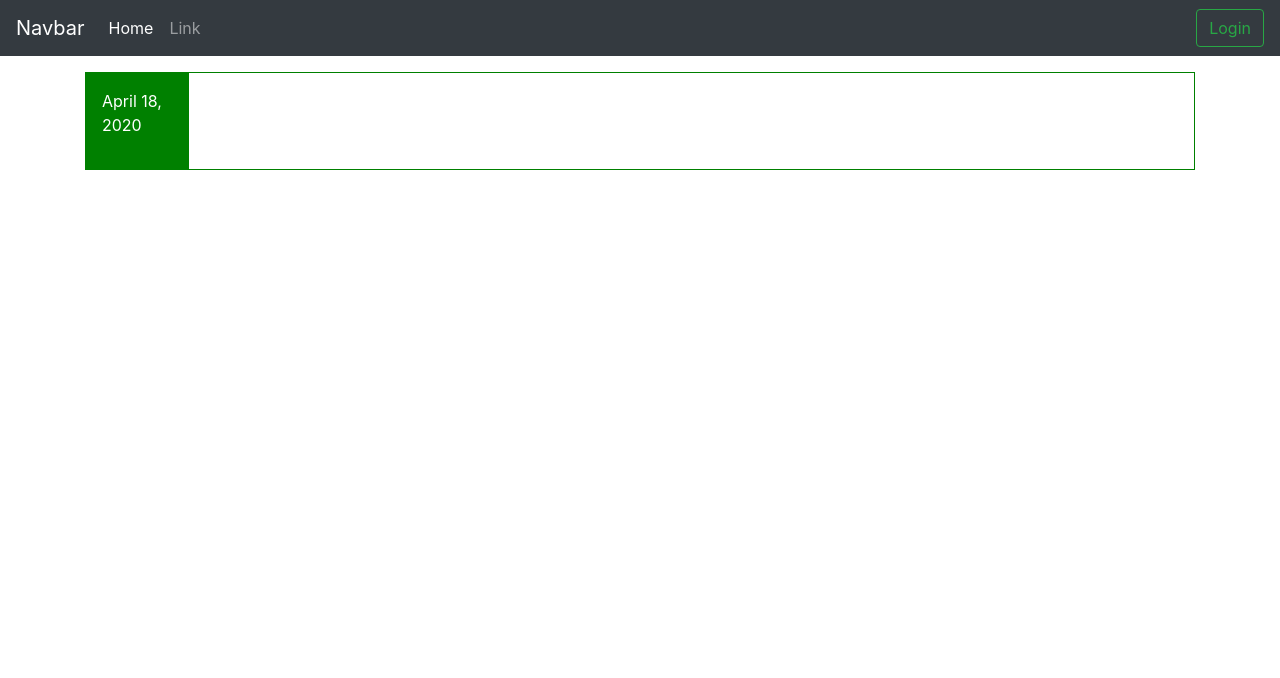
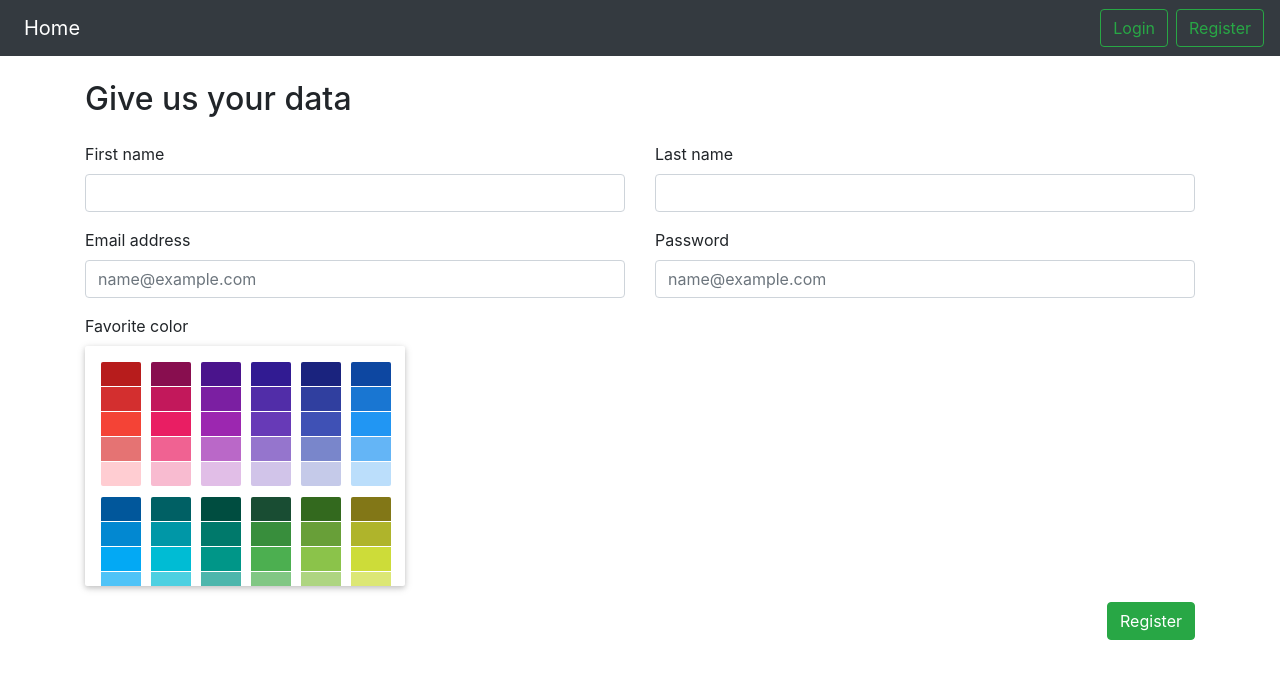
Before and after one commit to Frontend-2-2020/eindwerk-FE-DEV-Thomas, a React (Create React App) app: page /register in a window 1280 px wide. Shown: the top 678 px of the page. Built offline with nearby package versions, Linux system fonts and the light colour scheme; no server answers.

Commit message:
Eerste versie van registerform. Werkt nog niet.

```diff
--- a/package.json
+++ b/package.json
@@ -11,6 +11,7 @@
     "formik": "^2.1.4",
     "node-sass": "^4.13.1",
     "react": "^16.13.1",
+    "react-color": "^2.18.0",
     "react-dom": "^16.13.1",
     "react-redux": "^7.2.0",
     "react-router-dom": "^5.1.2",
--- a/src/App.js
+++ b/src/App.js
@@ -1,9 +1,12 @@
 import React, { Component } from "react";
+import { BrowserRouter as Router, Switch, Route } from "react-router-dom";
+
 import Navbar from "./components/Navbar";
-import { BrowserRouter as Router, Switch, Route, Link } from "react-router-dom";
 
 import Home from "./pages/Home";
 import PostDetail from "./pages/PostDetail";
+import Login from "./pages/Login";
+import Register from "./pages/Register";
 
 class App extends Component {
   render() {
@@ -12,6 +15,8 @@ class App extends Component {
         <Navbar />
         <Router>
           <Switch>
+            <Route path="/login" component={Login}></Route>
+            <Route path="/register" component={Register}></Route>
             <Route path="/:id" component={PostDetail}></Route>
             <Route path={["/", "/:page"]} exact component={Home}></Route>
           </Switch>
--- a/src/components/Login.js
+++ b/src/components/LoginBtn.js
@@ -2,7 +2,7 @@ import React, { Component } from "react";
 import PropTypes from "prop-types";
 import { connect } from "react-redux";
 
-class Login extends Component {
+class LoginBtn extends Component {
   render() {
     const { isLoggedIn, logout, login } = this.props;
 
@@ -37,7 +37,7 @@ class Login extends Component {
   }
 }
 
-Login.propTypes = {
+LoginBtn.propTypes = {
   isLoggedIn: PropTypes.bool.isRequired,
   login: PropTypes.func.isRequired,
   logout: PropTypes.func.isRequired,
@@ -56,4 +56,4 @@ const mapDispatchToProps = (dispatch) => {
   };
 };
 
-export default connect(mapStateToProps, mapDispatchToProps)(Login);
+export default connect(mapStateToProps, mapDispatchToProps)(LoginBtn);
--- a/src/components/Navbar.js
+++ b/src/components/Navbar.js
@@ -1,26 +1,30 @@
 import React, { Component } from "react";
-import Login from "./Login";
 
 class Navbar extends Component {
   render() {
     return (
       <nav className="navbar navbar-expand navbar-dark bg-dark">
-        <a className="navbar-brand" href="#">
-          Navbar
-        </a>
         <ul className="navbar-nav mr-auto">
           <li className="nav-item active">
-            <a className="nav-link" href="#">
+            <a className="navbar-brand nav-link" href="/">
               Home <span className="sr-only">(current)</span>
             </a>
           </li>
-          <li className="nav-item">
-            <a className="nav-link" href="#">
-              Link
-            </a>
-          </li>
         </ul>
-        <Login />
+        <div>
+          <a
+            className="btn btn-outline-success my-2 my-sm-0 ml-2"
+            href="/login"
+          >
+            Login
+          </a>
+          <a
+            className="btn btn-outline-success my-2 my-sm-0 ml-2"
+            href="/register"
+          >
+            Register
+          </a>
+        </div>
       </nav>
     );
   }
--- /dev/null
+++ b/src/components/forms/RegisterForm.js
@@ -0,0 +1,110 @@
+import React, { Component } from "react";
+import { Form, Field, ErrorMessage } from "formik";
+import { API } from "../../helpers";
+import { SwatchesPicker } from "react-color";
+
+class RegisterForm extends Component {
+  componentDidMount() {
+    API.get("users/44").then((response) => {
+      console.log(response.data);
+    });
+  }
+
+  state = {
+    color: "#00000",
+  };
+
+  handleColorChange = (color) => {
+    // Het kleur component werkt door de huidig geselecteerde kleur in de state op te slaan, dit is heel handig
+    // om daar bij het versturen dan de waarde van uit te lezen.
+    this.setState({ color: color.hex });
+  };
+
+  render() {
+    return (
+      <Form>
+        <h2>Give us your data</h2>
+        <div className="row mt-4">
+          <div className="col">
+            <div className="form-group">
+              <label htmlFor="first_name"> First name </label>
+              <Field
+                type="text"
+                name="first_name"
+                className="form-control"
+                id="first_name"
+              />
+              <ErrorMessage
+                name="first_name"
+                render={(error) => <div className="error">{error}</div>}
+              />
+            </div>
+          </div>
+
+          <div className="col">
+            <div className="form-group">
+              <label htmlFor="last_name"> Last name </label>
+              <Field
+                type="text"
+                name="last_name"
+                className="form-control"
+                id="last_name"
+              />
+              <ErrorMessage name="last_name" />
+            </div>
+          </div>
+        </div>
+        <div className="row">
+          <div className="col">
+            <div className="form-group">
+              <label htmlFor="email"> Email address </label>
+              <Field
+                type="email"
+                name="email"
+                className="form-control"
+                id="email"
+                placeholder="name@example.com"
+              />
+              <ErrorMessage name="email" />
+            </div>
+          </div>
+          <div className="col">
+            <div className="form-group">
+              <label htmlFor="password"> Password </label>
+              <Field
+                type="password"
+                name="password"
+                className="form-control"
+                id="password"
+                placeholder="name@example.com"
+              />
+              <ErrorMessage name="email" />
+            </div>
+          </div>
+        </div>
+        <div className="row">
+          <div className="col">
+            <div className="form-group">
+              <label htmlFor="favorite_color">Favorite color</label>
+              <SwatchesPicker
+                color={this.state.color}
+                onChangeComplete={this.handleColorChange}
+              />
+            </div>
+          </div>
+        </div>
+        <div className="row">
+          <div className="col">
+            <input
+              type="submit"
+              value="Register"
+              className="btn btn-success float-right"
+            />
+          </div>
+        </div>
+      </Form>
+    );
+  }
+}
+
+export default RegisterForm;
--- /dev/null
+++ b/src/helpers.js
@@ -0,0 +1,12 @@
+import axios from "axios";
+
+export const LOCALSTORAGE_KEY = "DEMO_LOGIN_OAUTHTOKEN";
+export const TOKEN = window.localStorage.getItem(LOCALSTORAGE_KEY);
+
+export const API = axios.create({
+  baseURL: "https://eindwerk.jnnck.be/api/",
+});
+
+if (TOKEN) {
+  API.defaults.headers.common["Authorization"] = "Bearer " + TOKEN;
+}
--- /dev/null
+++ b/src/pages/Login.js
@@ -0,0 +1,13 @@
+import React, { Component } from "react";
+
+class Login extends Component {
+  render() {
+    return (
+      <div>
+        <h1>Login</h1>
+      </div>
+    );
+  }
+}
+
+export default Login;
--- /dev/null
+++ b/src/pages/Register.js
@@ -0,0 +1,44 @@
+import React, { Component } from "react";
+import { Formik } from "formik";
+import RegisterForm from "../components/forms/RegisterForm";
+import { API } from "../helpers";
+
+class Register extends Component {
+  register = (values) => {
+    API.post("users", values);
+  };
+  validate = (values) => {
+    const errors = {};
+    const requiredFields = ["first_name", "last_name", "email"];
+
+    requiredFields.forEach((field) => {
+      if (!values[field]) {
+        errors[field] = "required";
+      }
+    });
+
+    return errors;
+  };
+
+  render() {
+    return (
+      <div className="container mt-4">
+        <Formik
+          onSubmit={this.register}
+          validate={this.validate}
+          initialValues={{
+            first_name: "",
+            last_name: "",
+            email: "",
+            favorite_color: "",
+            avatar: "https://api.adorable.io/avatars/285/",
+          }}
+        >
+          <RegisterForm />
+        </Formik>
+      </div>
+    );
+  }
+}
+
+export default Register;
```
Also changed, not shown: 1 other file (tests, documents, lock files or other folders).
